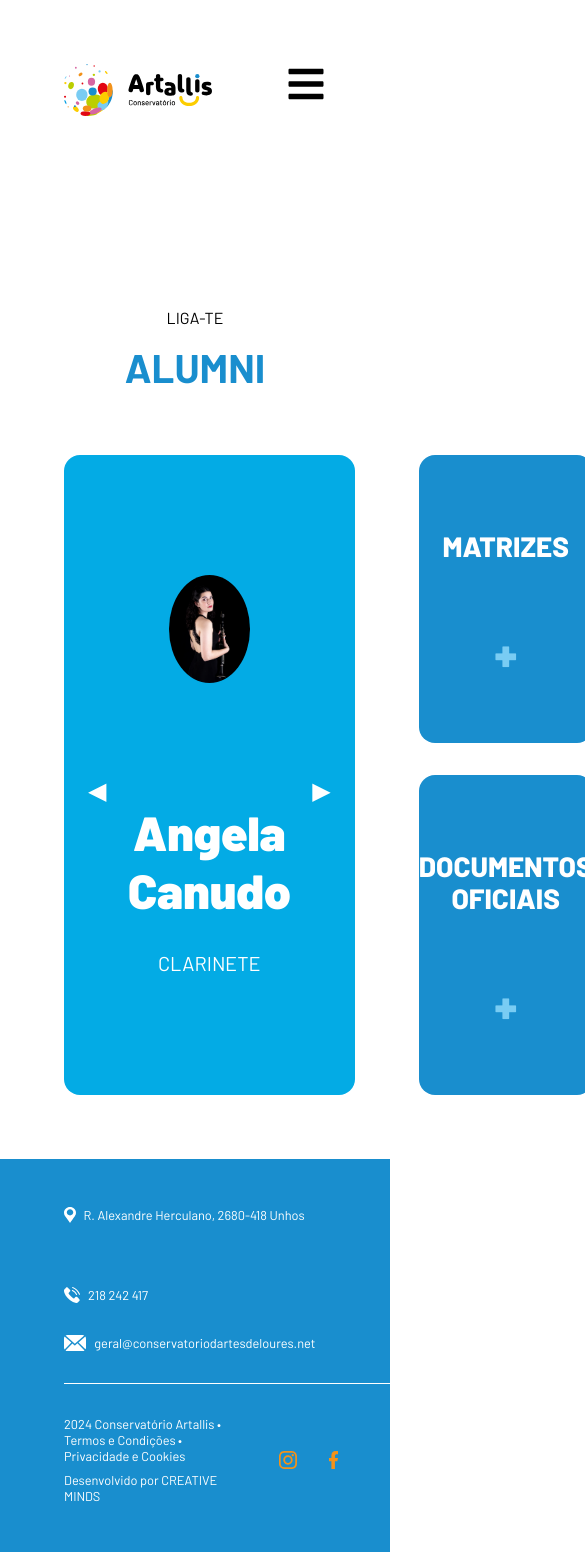
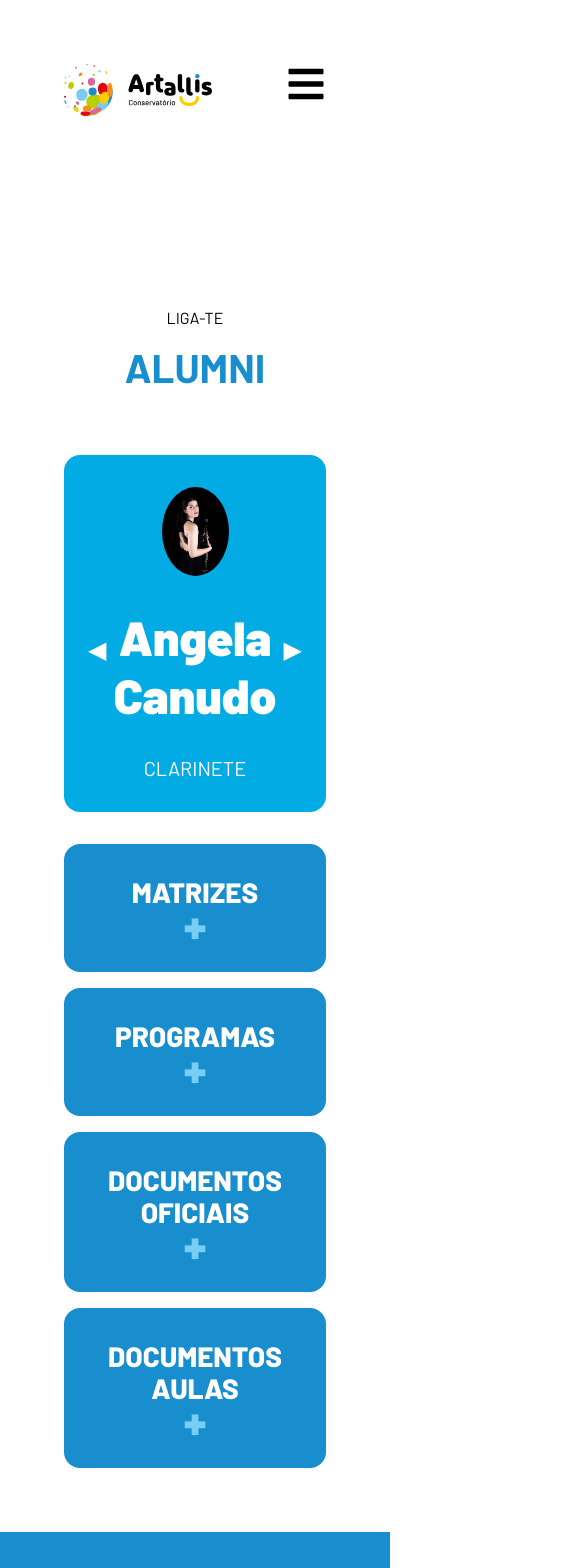
Before and after one commit to Synth-Axis/Artallis_Website, a React (Vite) app in the folder Artallis_Website/: page /alumni in a window 390 px wide. Shown: the top 1568 px of the page, 585 px wide, since content can reach past the window. Built offline with nearby package versions, Linux system fonts and the light colour scheme.

Commit message:
mobile update2

```diff
--- a/Artallis_Website/src/components/alumni/alumnicardcarousel.css
+++ b/Artallis_Website/src/components/alumni/alumnicardcarousel.css
@@ -32,34 +32,24 @@ a {
   cursor: pointer;
 }
 
-.person-carousel-container {
-  display: flex;
-  width: 100%;
-  height: 100%;
-}
-
 .person-carousel {
   display: flex;
-  width: 100%;
-  gap: 4rem;
+  gap: 2rem;
 }
 .person-carousel .person-card {
   display: flex;
   flex-direction: column;
   align-items: center;
   justify-content: space-evenly;
-  gap: 4rem;
+  gap: 2rem;
   background-color: #03abe5;
-  padding: 4rem;
+  padding: 2rem 4rem;
   border-radius: 16px;
-  width: 100%;
-  height: 32rem;
   text-align: center;
   position: relative;
-  flex: 1;
 }
 .person-carousel .person-card__image {
-  width: 50%;
+  width: 100%;
 }
 .person-carousel .person-card__image img {
   border-radius: 50%;
@@ -98,9 +88,7 @@ a {
 .person-carousel .document-section {
   display: grid;
   grid-template-columns: repeat(2, 1fr);
-  grid-gap: 2rem;
-  flex: 1;
-  height: 100%;
+  grid-gap: 1rem;
 }
 .person-carousel .document-section .document-tile {
   display: flex;
@@ -108,12 +96,10 @@ a {
   align-items: center;
   justify-content: space-evenly;
   background-color: #198ece;
-  height: 100%;
+  padding: 2rem;
   color: #ffffff;
   text-align: center;
   border-radius: 16px;
-  font-size: 1rem;
-  font-weight: 600;
   position: relative;
 }
 .person-carousel .document-section .document-tile p {
@@ -128,4 +114,24 @@ a {
   font-size: 3rem;
   color: #79ccf3;
   cursor: pointer;
+}
+
+@media (max-width: 992px) {
+  .person-carousel {
+    display: flex;
+    flex-direction: column;
+    gap: 2rem;
+    width: 100%;
+  }
+  .person-carousel .person-card__image {
+    width: 50%;
+  }
+  .person-carousel .person-card__image img {
+    border-radius: 50%;
+  }
+}
+@media (max-width: 768px) {
+  .person-carousel .document-section {
+    grid-template-columns: repeat(1, 1fr);
+  }
 }/*# sourceMappingURL=alumnicardcarousel.css.map */
--- a/Artallis_Website/src/components/alumni/alumnicardcarousel.jsx
+++ b/Artallis_Website/src/components/alumni/alumnicardcarousel.jsx
@@ -23,7 +23,6 @@ const Alumnicardcarousel = ({ persons }) => {
   const { id, foto, nome, instrumento } = persons[currentPersonIndex];
 
   return (
-    <div className="person-carousel-container">
     <div className="person-carousel">
       <div className="person-card">
         <div className="person-card__image">
@@ -62,7 +61,6 @@ const Alumnicardcarousel = ({ persons }) => {
         </div>
       </div>
     </div>
-    </div>
   );
 };
 
--- a/Artallis_Website/src/components/alumni/alumnicardcarousel.scss
+++ b/Artallis_Website/src/components/alumni/alumnicardcarousel.scss
@@ -1,30 +1,20 @@
 @import "../../sass_styles/main";
-
-.person-carousel-container {
-  display: flex;
-  width: 100%;
-  height: 100%;
-}
 
 .person-carousel {
   display: flex;
-  width: 100%;
-  gap: 4rem;
+  gap: 2rem;
 
   .person-card {
     @include give-flex-column(center, space-evenly);
-    gap: 4rem;
+    gap: 2rem;
     background-color: $light-blue;
-    padding: 4rem;
+    padding: 2rem 4rem;
     border-radius: 16px;
-    width: 100%;
-    height: 32rem;
     text-align: center;
     position: relative;
-    flex: 1;
 
     &__image {
-      width: 50%;
+      width: 100%;
       img {
         border-radius: 50%;
       }
@@ -66,19 +56,15 @@
   .document-section {
     display: grid;
     grid-template-columns: repeat(2, 1fr);
-    grid-gap: 2rem;
-    flex: 1;
-    height: 100%;
+    grid-gap: 1rem;
 
     .document-tile {
       @include give-flex-column(center, space-evenly);
       background-color: $blue;
-      height: 100%;
+      padding: 2rem;
       color: $white;
       text-align: center;
       border-radius: 16px;
-      font-size: 1rem;
-      font-weight: 600;
       position: relative;
 
       p {
@@ -94,3 +80,28 @@
     }
   }
 }
+
+@media (max-width: 992px) {
+  .person-carousel {
+    display: flex;
+    flex-direction: column;
+    gap: 2rem;
+    width: 100%;
+    .person-card {
+      &__image {
+        width: 50%;
+        img {
+          border-radius: 50%;
+        }
+      }
+    }
+  }
+}
+
+@media (max-width: 768px) {
+  .person-carousel {
+    .document-section {
+      grid-template-columns: repeat(1, 1fr);
+    }
+  }
+}
--- a/Artallis_Website/src/components/livestream/livestream.css
+++ b/Artallis_Website/src/components/livestream/livestream.css
@@ -71,7 +71,7 @@ a {
 }
 .livestream-container .video-container .livestream {
   width: 100%;
-  height: 620px;
+  height: auto;
   -o-object-fit: cover;
      object-fit: cover;
   border-radius: 16px;
@@ -85,4 +85,20 @@ a {
   font-style: normal;
   font-size: 1rem;
   width: 100%;
+}
+
+@media (max-width: 768px) {
+  .livestream-container .video-container .livestream {
+    width: 100%;
+    height: auto;
+    -o-object-fit: cover;
+       object-fit: cover;
+    border-radius: 16px;
+  }
+  .livestream-container .video-container .text-container {
+    display: flex;
+    flex-direction: column;
+    align-items: center;
+    justify-content: center;
+  }
 }/*# sourceMappingURL=livestream.css.map */
```
Also changed, not shown: Artallis_Website/src/components/livestream/livestream.scss (+17 -1 lines), 2 other files (tests, documents, lock files or other folders). Lines whose indentation alone changed are shown as unchanged.
